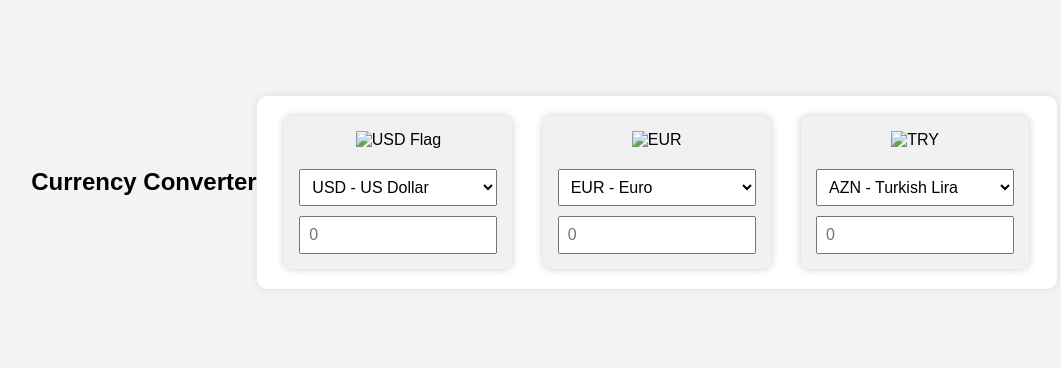
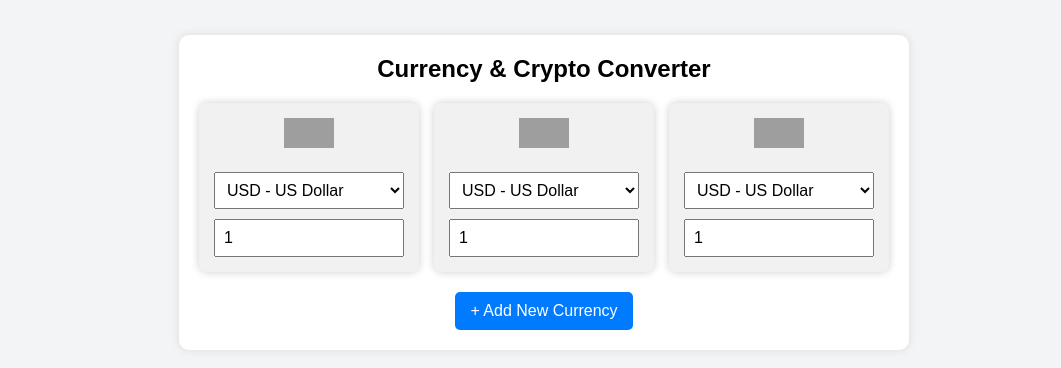
Before and after one commit to FaridAlieff/speedtest, a plain HTML site: page index.html in a window 1280 px wide. Shown: the part 208-576 px from the top of the page, without its empty margins (96-1157 px from the left). Drawn offline with Linux system fonts and the light colour scheme; no server answers; grey boxes are pictures that could not be loaded.

Commit message:
update all files

```diff
--- a/index.html
+++ b/index.html
@@ -3,49 +3,16 @@
 <head>
     <meta charset="UTF-8">
     <meta name="viewport" content="width=device-width, initial-scale=1.0">
-    <title>Currency Converter</title>
+    <title>Currency & Crypto Converter</title>
     <link rel="stylesheet" href="style.css">
 </head>
 <body>
-    <h1>Currency Converter</h1>
-
     <div class="container">
-        <div class="currency-cards">
-            <!-- Üç para birimi kartı -->
-            <div class="currency-card">
-                <img id="flag1" alt="USD Flag" class="flag">
-                <select class="currency-selector" id="currency1">
-                    <option value="USD">USD - US Dollar</option>
-                    <option value="EUR">EUR - Euro</option>
-                    <option value="TRY">TRY - Turkish Lira</option>
-                    <!-- Daha fazla seçenek eklenebilir -->
-                </select>
-                <input type="number" id="amount1" placeholder="0">
-            </div>
-
-
-            <div class="currency-card">
-                <img src="flags/eur.png" alt="EUR" class="flag">
-                <select class="currency-selector" id="currency2">
-                    <option value="EUR">EUR - Euro</option>
-                    <option value="USD">USD - US Dollar</option>
-                    <option value="AZN">AZN - Turkish Lira</option>
-                    <!-- Daha fazla seçenek eklenebilir -->
-                </select>
-                <input type="number" id="amount2" placeholder="0" readonly>
-            </div>
-
-            <div class="currency-card">
-                <img src="flags/try.png" alt="TRY" class="flag">
-                <select class="currency-selector" id="currency3">
-                    <option value="AZN">AZN - Turkish Lira</option>
-                    <option value="USD">USD - US Dollar</option>
-                    <option value="EUR">EUR - Euro</option>
-                    <!-- Daha fazla seçenek eklenebilir -->
-                </select>
-                <input type="number" id="amount3" placeholder="0" readonly>
-            </div>
+        <h1>Currency & Crypto Converter</h1>
+        <div class="currency-cards" id="currency-cards">
+            <!-- Kartlar dinamik olarak JavaScript ile eklenecek -->
         </div>
+        <button onclick="addCurrencyCard()">+ Add New Currency</button>
     </div>
     <script src="script.js"></script>
 </body>
--- a/script.js
+++ b/script.js
@@ -1,53 +1,84 @@
-// script.js
+// API bilgilerini ayarla
+const API_URL = 'https://api.coingecko.com/api/v3/exchange_rates'; // CoinGecko kripto ve döviz kurları
 
-async function fetchRates(baseCurrency) {
-    const response = await fetch(`https://api.exchangerate-api.com/v4/latest/${baseCurrency}`);
+let currencyCards = 0;
+
+async function fetchRates() {
+    const response = await fetch(API_URL);
     const data = await response.json();
     return data.rates;
 }
 
-async function updateExchangeRates() {
-    const currency1 = document.getElementById('currency1').value;
-    const currency2 = document.getElementById('currency2').value;
-    const currency3 = document.getElementById('currency3').value;
-
-    const rates = await fetchRates(currency1);
-
-    const amount1 = parseFloat(document.getElementById('amount1').value) || 0;
-
-    document.getElementById('amount2').value = (amount1 * rates[currency2]).toFixed(2);
-    document.getElementById('amount3').value = (amount1 * rates[currency3]).toFixed(2);
-}
-
-// Miktar girişi değiştiğinde veya döviz seçildiğinde güncelleme yap
-document.getElementById('amount1').addEventListener('input', updateExchangeRates);
-document.getElementById('currency1').addEventListener('change', updateExchangeRates);
-document.getElementById('currency2').addEventListener('change', updateExchangeRates);
-document.getElementById('currency3').addEventListener('change', updateExchangeRates);
-
-
-//bayrak
-function updateFlag(currencyCode, flagElementId) {
-    const flagElement = document.getElementById(flagElementId);
-    const countryCode = currencyCode.slice(0, 2).toLowerCase(); // Para biriminin ilk 2 harfini alıp küçük yapıyoruz
-    flagElement.src = `https://flagcdn.com/w40/${countryCode}.png`; // Flagcdn.com üzerinden bayrağı alıyoruz
+function updateFlag(currencyCode, flagElement) {
+    const countryCode = currencyCode.slice(0, 2).toLowerCase();
+    if (currencyCode === 'BTC') {
+        flagElement.src = `https://cryptologos.cc/logos/bitcoin-btc-logo.png`;
+    } else if (currencyCode === 'ETH') {
+        flagElement.src = `https://cryptologos.cc/logos/ethereum-eth-logo.png`;
+    } else {
+        flagElement.src = `https://flagcdn.com/w40/${countryCode}.png`;
+    }
     flagElement.alt = `${currencyCode} Flag`;
 }
 
-document.getElementById('currency1').addEventListener('change', () => {
-    const currency1 = document.getElementById('currency1').value;
-    updateFlag(currency1, 'flag1');
+function createCurrencyCard(currency, rate, flagUrl) {
+    const card = document.createElement('div');
+    card.className = 'currency-card';
+
+    const flag = document.createElement('img');
+    flag.className = 'flag';
+    flag.src = flagUrl;
+    card.appendChild(flag);
+
+    const currencySelector = document.createElement('select');
+    currencySelector.className = 'currency-selector';
+    currencySelector.innerHTML = `
+        <option value="USD">USD - US Dollar</option>
+        <option value="EUR">EUR - Euro</option>
+        <option value="TRY">TRY - Turkish Lira</option>
+        <option value="BTC">BTC - Bitcoin</option>
+        <option value="ETH">ETH - Ethereum</option>
+    `;
+    currencySelector.value = currency;
+    currencySelector.onchange = () => updateExchangeRates();
+    card.appendChild(currencySelector);
+
+    const amountInput = document.createElement('input');
+    amountInput.type = 'number';
+    amountInput.value = rate;
+    amountInput.placeholder = '0';
+    amountInput.oninput = () => updateExchangeRates();
+    card.appendChild(amountInput);
+
+    document.getElementById('currency-cards').appendChild(card);
+}
+
+async function updateExchangeRates() {
+    const rates = await fetchRates();
+    const cards = document.querySelectorAll('.currency-card');
+    let baseRate = parseFloat(cards[0].querySelector('input').value) || 1;
+
+    cards.forEach((card, index) => {
+        if (index > 0) {
+            const currencyCode = card.querySelector('select').value.toLowerCase();
+            const rate = rates[currencyCode]?.value || 1;
+            const amount = baseRate * rate;
+            card.querySelector('input').value = amount.toFixed(2);
+        }
+    });
+}
+
+function addCurrencyCard() {
+    const currency = 'USD';
+    const flagUrl = `https://flagcdn.com/w40/us.png`;
+    const rate = 1;
+    createCurrencyCard(currency, rate, flagUrl);
+    currencyCards++;
     updateExchangeRates();
+}
+
+document.addEventListener('DOMContentLoaded', () => {
+    addCurrencyCard();
+    addCurrencyCard();
+    addCurrencyCard();
 });
-
-document.getElementById('currency2').addEventListener('change', () => {
-    const currency2 = document.getElementById('currency2').value;
-    updateFlag(currency2, 'flag2');
-    updateExchangeRates();
-});
-
-document.getElementById('currency3').addEventListener('change', () => {
-    const currency3 = document.getElementById('currency3').value;
-    updateFlag(currency3, 'flag3');
-    updateExchangeRates();
-});
--- a/style.css
+++ b/style.css
@@ -29,12 +29,13 @@ h1 {
 
 .currency-cards {
     display: flex;
-    justify-content: space-around;
+    flex-wrap: wrap;
     gap: 15px;
+    justify-content: center;
 }
 
 .currency-card {
-    width: 30%;
+    width: 220px;
     background-color: #f1f1f1;
     padding: 15px;
     border-radius: 8px;
@@ -54,3 +55,18 @@ h1 {
     margin-top: 10px;
     font-size: 1em;
 }
+
+button {
+    margin-top: 20px;
+    padding: 10px 15px;
+    font-size: 16px;
+    border: none;
+    background-color: #007bff;
+    color: #fff;
+    border-radius: 5px;
+    cursor: pointer;
+}
+
+button:hover {
+    background-color: #0056b3;
+}
```
